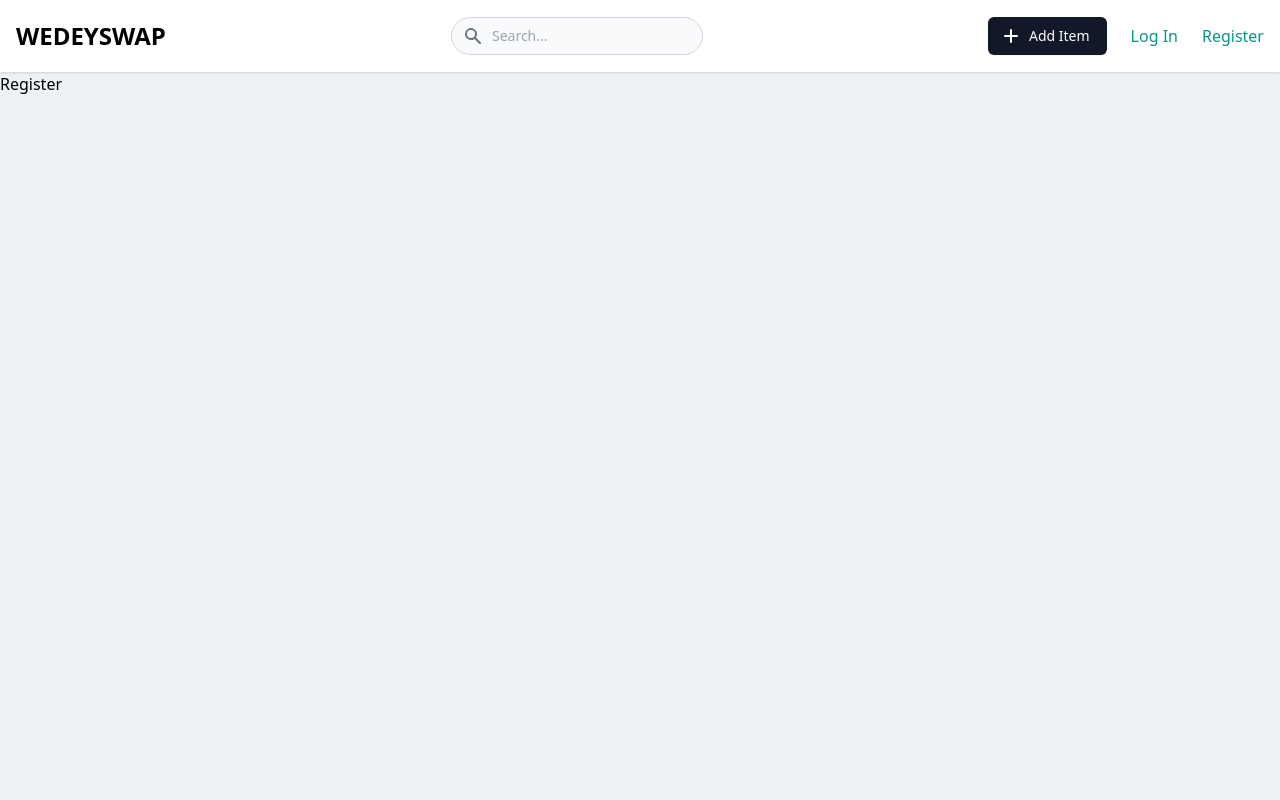
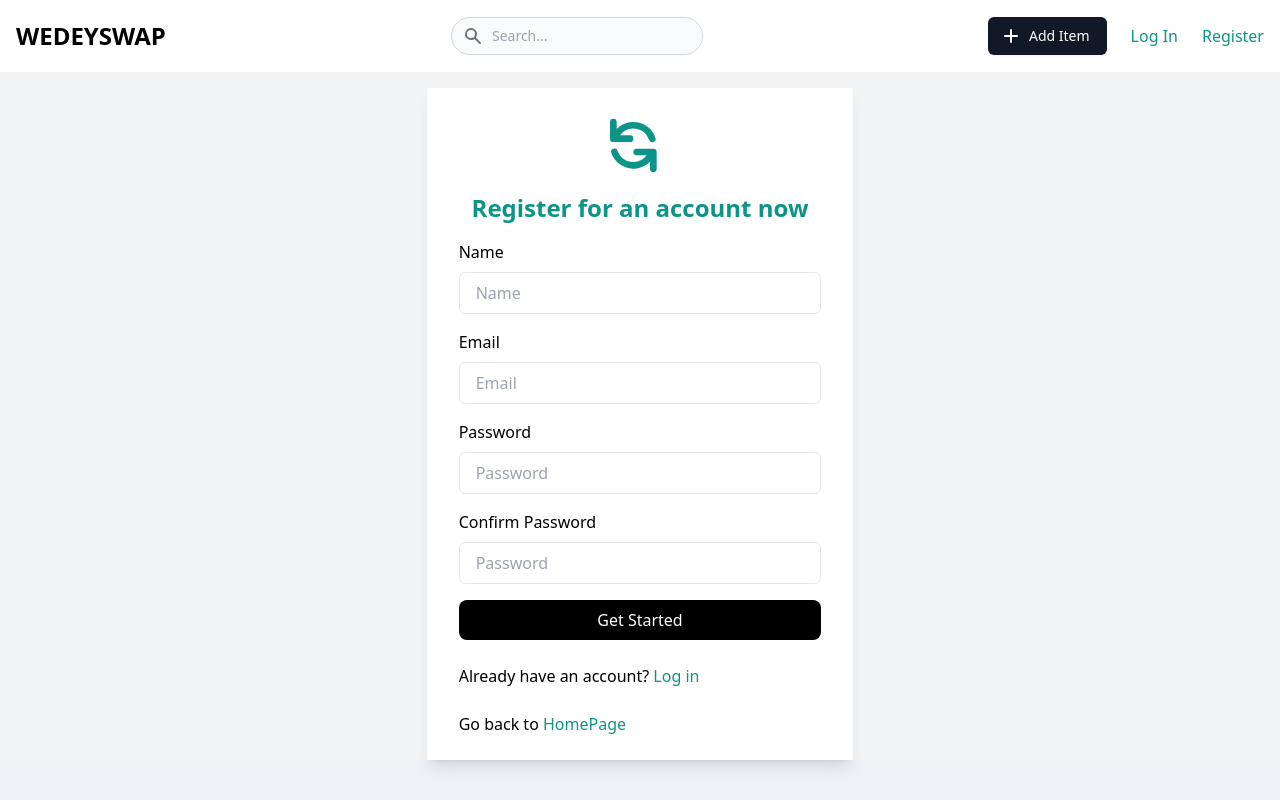
Before and after one commit to the-alchemist-gh/SwapUp, a React (Create React App) app: page /register in a window 1280 px wide. Built offline with nearby package versions, Linux system fonts and the light colour scheme; data requests are answered from the project's data file.

Commit message:
Completed login and Register pages

```diff
--- a/src/components/Login.js
+++ b/src/components/Login.js
@@ -1,9 +1,51 @@
 import React from "react";
+import { NavLink } from "react-router-dom";
 
 function Login(){
   return (
     <>
-      <p>Login</p>
+      <div className="flex items-center justify-center content-center bg-gray-100">
+            <div className="px-8 py-6 mx-4 mt-4 text-left bg-white shadow-lg md:w-1/3 lg:w-1/3 sm:w-1/3">
+              <div className="flex justify-center text-teal-600">
+                <svg xmlns="http://www.w3.org/2000/svg" className="h-15 w-20" viewBox="0 0 24 24" fill="currentColor">
+                  <path fillRule="evenodd" d="M4 2a1 1 0 011 1v2.101a7.002 7.002 0 0111.601 2.566 1 1 0 11-1.885.666A5.002 5.002 0 005.999 7H9a1 1 0 010 2H4a1 1 0 01-1-1V3a1 1 0 011-1zm.008 9.057a1 1 0 011.276.61A5.002 5.002 0 0014.001 13H11a1 1 0 110-2h5a1 1 0 011 1v5a1 1 0 11-2 0v-2.101a7.002 7.002 0 01-11.601-2.566 1 1 0 01.61-1.276z" clipRule="evenodd" />
+                </svg>
+              </div>
+              <h3 className="text-2xl font-bold text-center text-teal-600">Welcome Back...</h3>
+              <form action="">
+                <div className="mt-4">
+                  <div className="mt-4">
+                    <label className="block" for="email">Email</label>
+                    <input type="text" placeholder="Email" className="w-full px-4 py-2 mt-2 border rounded-md focus:outline-none focus:ring-1 focus:ring-blue-600"/>
+                  </div>
+                  <div className="mt-4">
+                    <label className="block">Password</label>
+                      <input type="password" placeholder="Password" className="w-full px-4 py-2 mt-2 border rounded-md focus:outline-none focus:ring-1 focus:ring-blue-600"/>
+                      <span class="text-xs text-gray-400">Forgot Password?</span>
+                  </div>
+                  <div className="flex">
+                    <button className="w-full px-6 py-2 mt-4 text-white bg-black rounded-lg hover:bg-gray-500">Login</button>
+                  </div>
+                  <div className="mt-6 text-grey-dark">
+                    Don't have an account yet? <span>
+                      <NavLink className="text-teal-600 text-bold hover:underline" to="/login">
+                        Register Now
+                      </NavLink>
+                    </span>
+
+                  </div>
+                  <div className="mt-6 text-grey-dark">
+                    Go back to <span>
+                      <NavLink className="text-teal-600 hover:underline" to="/">
+                        HomePage
+                      </NavLink>
+                    </span>
+
+                  </div>
+                </div>
+              </form>
+            </div>
+          </div>
     </>
   )
 }
--- a/src/components/Register.js
+++ b/src/components/Register.js
@@ -1,9 +1,58 @@
 import React from "react";
+import { NavLink } from "react-router-dom";
 
 function Register(){
   return (
     <>
-      <p>Register</p>
+          <div className="flex items-center justify-center content-center bg-gray-100">
+            <div className="px-8 py-6 mx-4 mt-4 text-left bg-white shadow-lg md:w-1/3 lg:w-1/3 sm:w-1/3">
+              <div className="flex justify-center text-teal-600">
+                <svg xmlns="http://www.w3.org/2000/svg" className="h-15 w-20" viewBox="0 0 24 24" fill="currentColor">
+                  <path fillRule="evenodd" d="M4 2a1 1 0 011 1v2.101a7.002 7.002 0 0111.601 2.566 1 1 0 11-1.885.666A5.002 5.002 0 005.999 7H9a1 1 0 010 2H4a1 1 0 01-1-1V3a1 1 0 011-1zm.008 9.057a1 1 0 011.276.61A5.002 5.002 0 0014.001 13H11a1 1 0 110-2h5a1 1 0 011 1v5a1 1 0 11-2 0v-2.101a7.002 7.002 0 01-11.601-2.566 1 1 0 01.61-1.276z" clipRule="evenodd" />
+                </svg>
+              </div>
+              <h3 className="text-2xl font-bold text-center text-teal-600">Register for an account now</h3>
+              <form action="">
+                <div className="mt-4">
+                  <div>
+                    <label className="block" for="Name">Name</label>
+                    <input type="text" placeholder="Name" className="w-full px-4 py-2 mt-2 border rounded-md focus:outline-none focus:ring-1 focus:ring-blue-600"/>
+                  </div>
+                  <div className="mt-4">
+                    <label className="block" for="email">Email</label>
+                    <input type="text" placeholder="Email" className="w-full px-4 py-2 mt-2 border rounded-md focus:outline-none focus:ring-1 focus:ring-blue-600"/>
+                  </div>
+                  <div className="mt-4">
+                    <label className="block">Password</label>
+                      <input type="password" placeholder="Password" className="w-full px-4 py-2 mt-2 border rounded-md focus:outline-none focus:ring-1 focus:ring-blue-600"/>
+                  </div>
+                  <div className="mt-4">
+                    <label className="block">Confirm Password</label>
+                      <input type="password" placeholder="Password" className="w-full px-4 py-2 mt-2 border rounded-md focus:outline-none focus:ring-1 focus:ring-blue-600"/>
+                  </div>
+                  <div className="flex">
+                    <button className="w-full px-6 py-2 mt-4 text-white bg-black rounded-lg hover:bg-gray-500">Get Started</button>
+                  </div>
+                  <div className="mt-6 text-grey-dark">
+                    Already have an account? <span>
+                      <NavLink className="text-teal-600 hover:underline" to="/login">
+                        Log in
+                      </NavLink>
+                    </span>
+
+                  </div>
+                  <div className="mt-6 text-grey-dark">
+                    Go back to <span>
+                      <NavLink className="text-teal-600 hover:underline" to="/">
+                        HomePage
+                      </NavLink>
+                    </span>
+
+                  </div>
+                </div>
+              </form>
+            </div>
+          </div>
     </>
   )
 }
```
